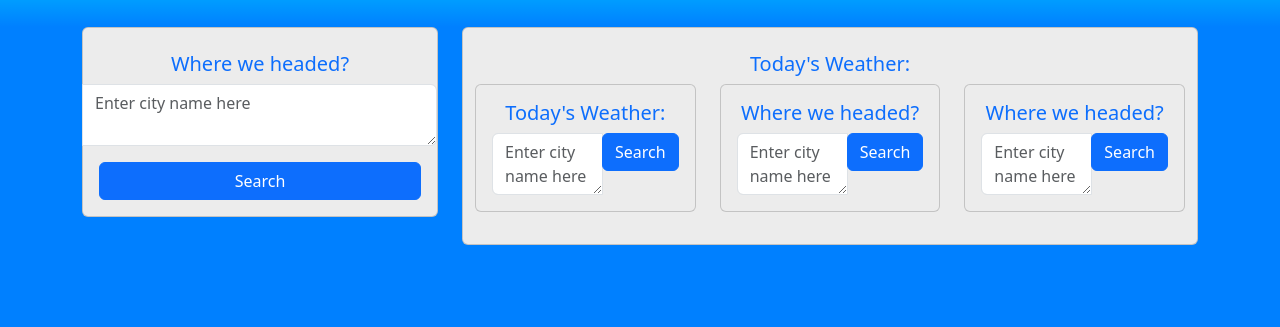
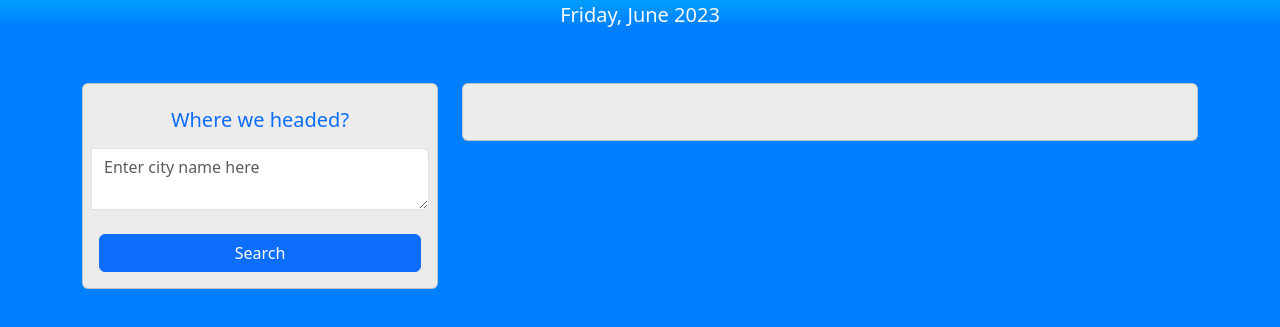
Before and after one commit to TheIanAnderson/Weather-app, a plain HTML site: page index.html in a window 1280 px wide. Shown: the part 77-404 px from the top of the page. Drawn offline with nearby package versions, Linux system fonts and the light colour scheme.

Commit message:
Added API calls for dayJS as well as added parameters to API calls upon user input.

```diff
--- a/index.html
+++ b/index.html
@@ -20,8 +20,14 @@
       >
         <h1>How's the weather?</h1>
       </div>
-      <br />
+      <h5
+      class=" text-light container-fluid d-flex justify-content-center align-items-center text-light"
+      id="todays-date"
+    >
+    </h5>
     </header>
+    <br>
+    <br>
 
     <main>
       <div class="container">
@@ -38,7 +44,7 @@
                 <div class="input-group">
                   <div class="input-group-prepend"></div>
                   <textarea
-                    class="form-control"
+                    class="form-control m-2"
                     aria-label="With textarea"
                     placeholder="Enter city name here"
                   ></textarea>
@@ -60,25 +66,26 @@
             <div class="card" id="citySearch">
               <div>
                 <br />
-                <h5
-                  class="card-title text-primary container-fluid d-flex justify-content-center"
-                >
-                  Today's Weather:
-                </h5>
-                <div class="input-group">
+                <div class="input-group results">
                   <div class="input-group-prepend">
                     <div class="container">
                       <div class="row">
                         <div class="col-sm-12 col-md-4">
+                          <div class="card bg-dark" id="citySearch">
+                            <div class="card-body">
+                              <div class="d-none" id="result1">
+                                <br />
+                                <h6>Saved Cities</h6>
+                                <ul class="list-group"></ul>
+                              </div>
+                            </div>
+                          </div>
+                        </div>
+
+                        <div class="col-sm-12 col-md-4">
                           <div class="card" id="citySearch">
                             <div class="card-body">
-                              <h5 class="card-title text-primary text-center">Today's Weather:</h5>
-                              <div class="input-group">
-                                <textarea class="form-control" aria-label="With textarea" placeholder="Enter city name here"></textarea>
-                                <div class="input-group-append">
-                                  <button type="button" class="btn btn-primary" id="myButton">Search</button>
-                                </div>
-                              </div>
+                              <h5 class="card-title text-primary text-center"></h5>
                               <div class="d-none">
                                 <br />
                                 <h6>Saved Cities</h6>
@@ -91,32 +98,7 @@
                         <div class="col-sm-12 col-md-4">
                           <div class="card" id="citySearch">
                             <div class="card-body">
-                              <h5 class="card-title text-primary text-center">Where we headed?</h5>
-                              <div class="input-group">
-                                <textarea class="form-control" aria-label="With textarea" placeholder="Enter city name here"></textarea>
-                                <div class="input-group-append">
-                                  <button type="button" class="btn btn-primary" id="myButton">Search</button>
-                                </div>
-                              </div>
-                              <div class="d-none">
-                                <br />
-                                <h6>Saved Cities</h6>
-                                <ul class="list-group"></ul>
-                              </div>
-                            </div>
-                          </div>
-                        </div>
-
-                        <div class="col-sm-12 col-md-4">
-                          <div class="card" id="citySearch">
-                            <div class="card-body">
-                              <h5 class="card-title text-primary text-center">Where we headed?</h5>
-                              <div class="input-group">
-                                <textarea class="form-control" aria-label="With textarea" placeholder="Enter city name here"></textarea>
-                                <div class="input-group-append">
-                                  <button type="button" class="btn btn-primary" id="myButton">Search</button>
-                                </div>
-                              </div>
+                              <h5 class="card-title text-primary text-center"></h5>
                               <div class="d-none">
                                 <br />
                                 <h6>Saved Cities</h6>
@@ -169,5 +151,10 @@
     </main>
   </body>
   <script src="https://ajax.googleapis.com/ajax/libs/jquery/3.6.0/jquery.min.js"></script>
+  <script
+  src="https://cdn.jsdelivr.net/npm/dayjs@1.11.3/dayjs.min.js"
+  integrity="sha256-iu/zLUB+QgISXBLCW/mcDi/rnf4m4uEDO0wauy76x7U="
+  crossorigin="anonymous"
+></script>
   <script src="./script.js"></script>
 </html>
--- a/script.js
+++ b/script.js
@@ -2,7 +2,14 @@ const apiKey = "bc84d055ec0f2dab044ce4d973a5b1d4";
 const apiURL = "https://api.openweathermap.org/";
 const searchButton = document.getElementById("myButton");
 const searchInput = document.querySelector(".form-control");
+const displayDate = document.getElementById("todays-date");
+const todaysWeather = document.getElementsByClassName("results");
 const userInput = searchInput.value;
+const todaysDate = dayjs().format("dddd, MMMM YYYY");
+const currentTime = dayjs().format("h:mm A");
+
+displayDate.innerHTML = todaysDate;
+console.log(todaysWeather);
 
 searchButton.addEventListener("click", function () {
   cityLocationFetch(searchInput.value);
@@ -22,13 +29,11 @@ function cityLocationFetch(userInput) {
         const cityName = search.name;
         const cityLon = search.lon;
         const cityLat = search.lat;
-        console.log(`City: ${cityName}, Lon: ${cityLon}, Lat: ${cityLat}`);
         // fetchWeather(data[0][1][2]);
         setCityLon(cityLon);
         setCityLat(cityLat);
         currentWeatherFetch();
       }
-      console.log(data[0]);
     })
     .catch(function (error) {
       console.error(error);
@@ -55,10 +60,13 @@ function currentWeatherFetch() {
       if (data === "") {
         alert("Sorry, can't find that place.");
       } else {
-        console.log(data);
+        console.log(data.main.temp);
+        const cityTemp = data.main.temp;
       }
     })
     .catch(function (error) {
       console.error(error);
     });
 }
+
+function displayWeather() {}
--- a/style.css
+++ b/style.css
@@ -9,3 +9,7 @@ body {
 #citySearch {
   background-color: rgb(236, 236, 236);
 }
+
+.results {
+  display: none;
+}
```
